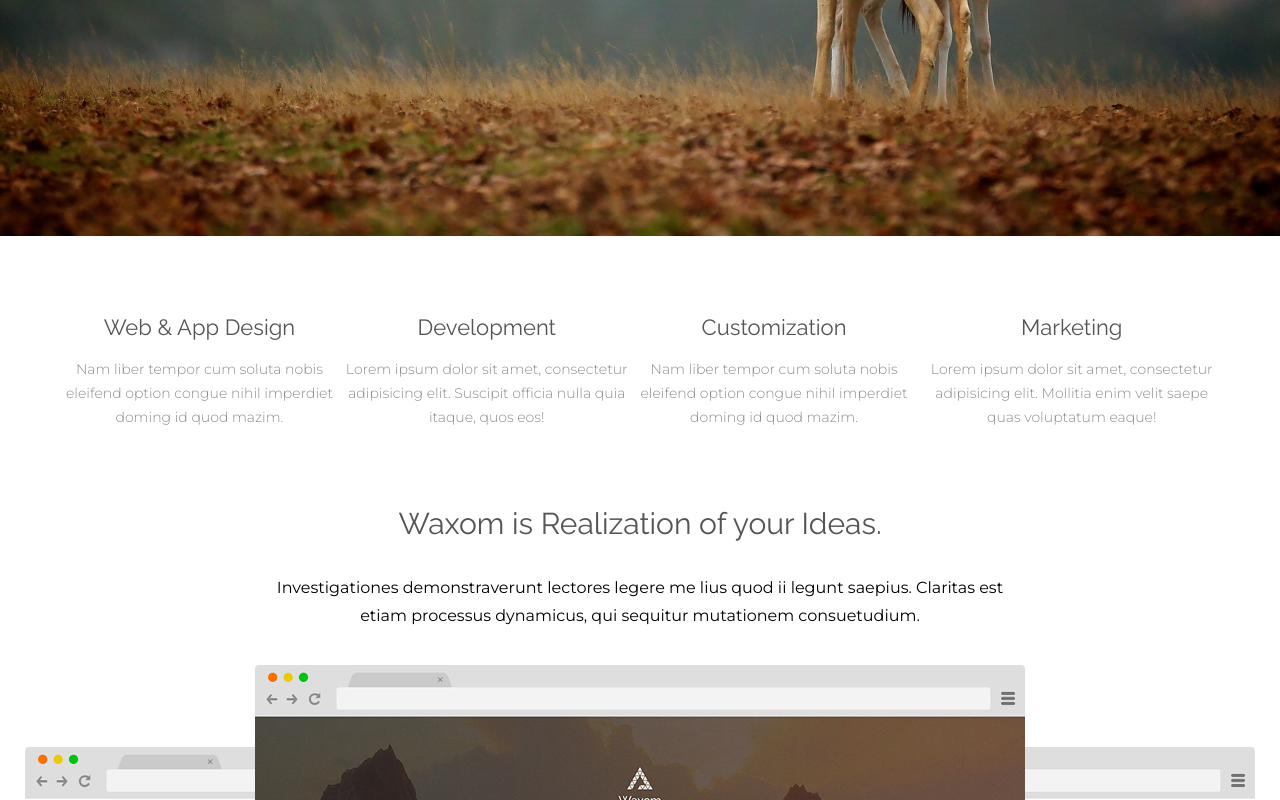
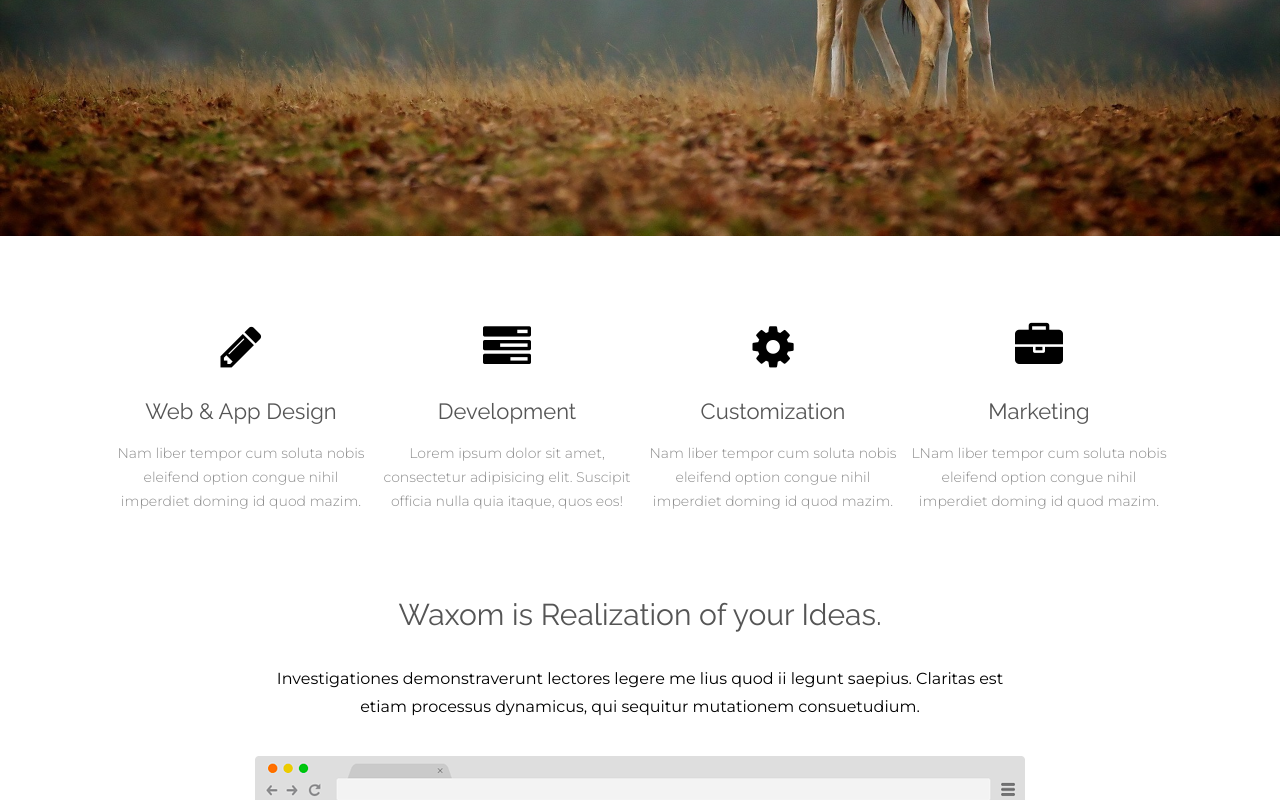
Before and after one commit to waxom/waxom.github.io, a plain HTML site: page index.html in a window 1280 px wide. Shown: the part 564-1364 px from the top of the page. Drawn offline with Linux system fonts and the light colour scheme.

Commit message:
New icons
Added icons for services block.

```diff
--- a/css/main.less
+++ b/css/main.less
@@ -48,10 +48,11 @@
 
 .services-block {
 	display: flex;
-	justify-content: space-between;
+	justify-content: center;
 	text-align: center;
-	padding: 80px 30px;
+	padding: 87px 32px;
 	color: #fff;
+	flex-wrap: wrap;
 	h2 {
 		font-family: @main-font-raleway;
 		color: #555555;
@@ -68,8 +69,16 @@
 	}
 	.web-app-design, .development, .customization, .marketing {
 		cursor: pointer;
+		max-width: 266px;
 		&:hover {
 			h2 {
+				color: #c7b299;
+			}
+		}
+		.cog-less, .pencil-less, .tasks-less, .case-less {
+			color: #000;
+			padding-bottom: 29px;
+			&:hover {
 				color: #c7b299;
 			}
 		}
@@ -105,7 +114,6 @@
 
 .purchase {
 	background: url(../img/section-background.png) no-repeat center center;
-	// background-size: cover;
 	margin: auto;
 	width: 100%;
 	.purchase-block {
--- a/index.html
+++ b/index.html
@@ -18,8 +18,7 @@
 	<link href="https://fonts.googleapis.com/css?family=Raleway:400,500,600,700,800" rel="stylesheet">
 	<link href="https://fonts.googleapis.com/css?family=Montserrat:200,300,400" rel="stylesheet">
 	<link href="https://fonts.googleapis.com/css?family=Roboto" rel="stylesheet">
-	<link rel="stylesheet" href="css/fontawesome.min.css">
-	<link rel="stylesheet" href="css/reset.css">
+	<link href="https://maxcdn.bootstrapcdn.com/font-awesome/4.1.0/css/font-awesome.min.css" rel="stylesheet">	<link rel="stylesheet" href="css/reset.css">
 	<link rel="stylesheet/less" href="css/main.less">
 	<script src="js/less.min.js"></script>
 <body>
@@ -48,20 +47,24 @@
 		<div class="wrapper">
 			<div class="services-block">
 				<div class="web-app-design">
+					<i class="fa fa-pencil pencil-less fa-3x" aria-hidden="true"></i>
 					<h2>Web &amp; App Design</h2>
 					<p>Nam liber tempor cum soluta nobis eleifend option congue nihil imperdiet doming id quod mazim.</p>
 				</div>
 					<div class="development">
+						<i class="fa fa-tasks tasks-less fa-3x" aria-hidden="true"></i>
 					<h2>Development</h2>
 					<p>Lorem ipsum dolor sit amet, consectetur adipisicing elit. Suscipit officia nulla quia itaque, quos eos!</p>
 					</div>
 				<div class="customization">
+					<i class="fa fa-cog cog-less fa-3x" aria-hidden="true"></i>
 					<h2>Customization</h2>
 					<p>Nam liber tempor cum soluta nobis eleifend option congue nihil imperdiet doming id quod mazim.</p>
 				</div>
 				<div class="marketing">
+					<i class="fa fa-briefcase case-less fa-3x" aria-hidden="true"></i>
 					<h2>Marketing</h2>
-					<p>Lorem ipsum dolor sit amet, consectetur adipisicing elit. Mollitia enim velit saepe quas voluptatum eaque!</p>
+					<p>LNam liber tempor cum soluta nobis eleifend option congue nihil imperdiet doming id quod mazim.</p>
  				</div>
 			</div>
 		</div>
```
Also changed, not shown: 1 other file.
